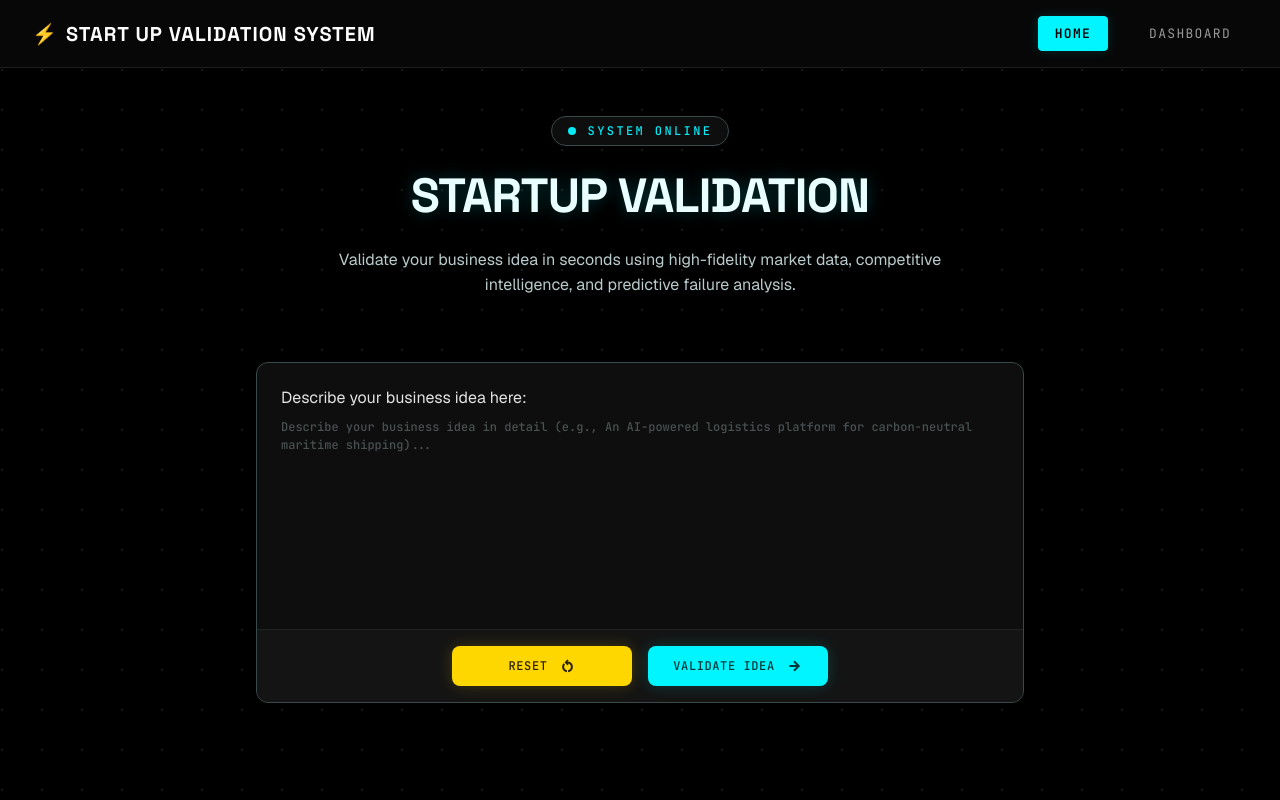
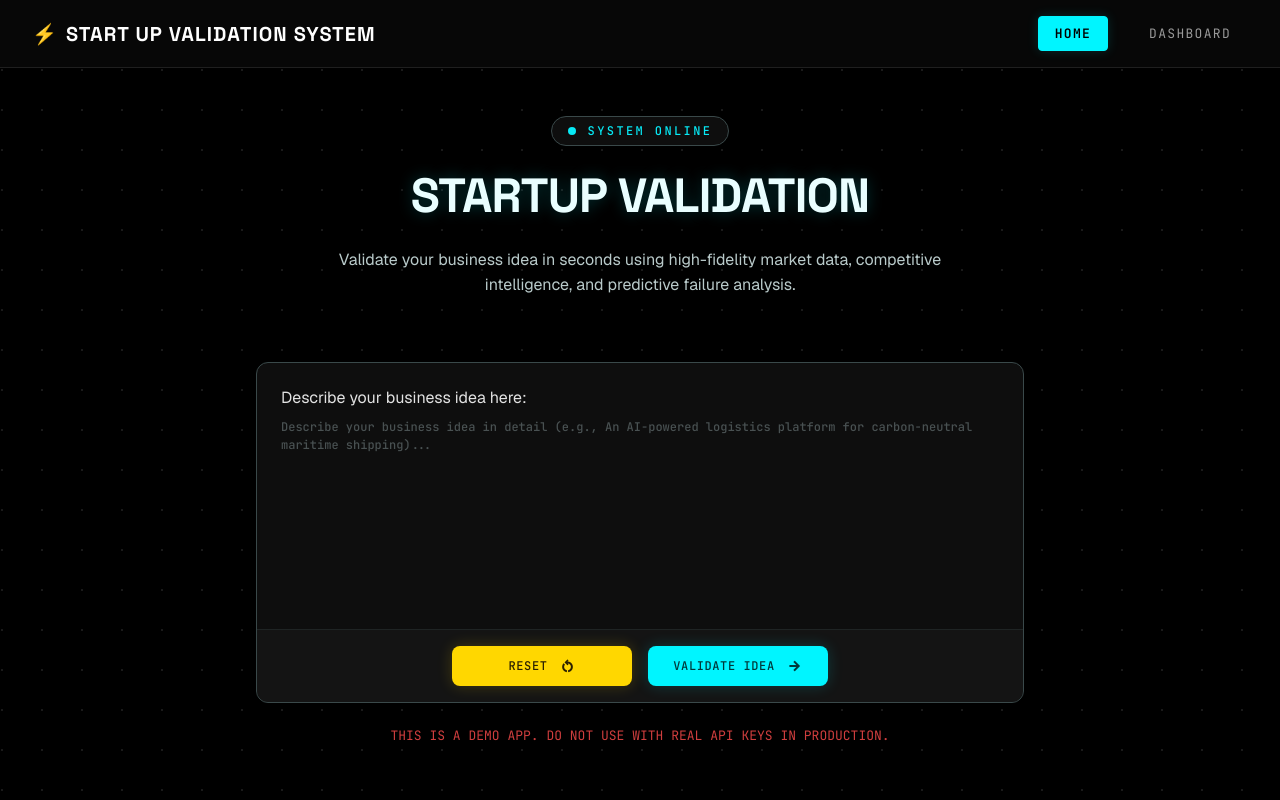
Before and after one commit to fabriziodeltufo/react-startup-val, a React (Vite) app: page / in a window 1280 px wide. Shown: the top 800 px of the page. Built offline with nearby package versions, Linux system fonts and the light colour scheme; no server answers.

Commit message:
feat: add blinking warning banner to homepage for demo status awareness

```diff
--- a/src/components/HomePage.jsx
+++ b/src/components/HomePage.jsx
@@ -179,6 +179,10 @@ function HomePage() {
             </div>
           </form>
 
+          <p className="demo-warning-banner">
+            THIS IS A DEMO APP. DO NOT USE WITH REAL API KEYS IN PRODUCTION.
+          </p>
+
           {/* Decorative HUD elements */}
           {/* <div className="hud-line-left"></div> */}
           {/* <div className="hud-line-right"></div> */}
--- a/src/components/style/HomePage.css
+++ b/src/components/style/HomePage.css
@@ -280,6 +280,21 @@
   }
 }
 
+.demo-warning-banner {
+  color: #ff4d4d;
+  font-family: 'JetBrains Mono', monospace;
+  font-size: 13px;
+  text-align: center;
+  margin-top: 24px;
+  margin-bottom: 0;
+  animation: blinkWarning 1.5s infinite;
+}
+
+@keyframes blinkWarning {
+  0%, 100% { opacity: 1; }
+  50% { opacity: 0.2; }
+}
+
 /* Decorative HUD Elements */
 .hud-line-left,
 .hud-line-right {
```
